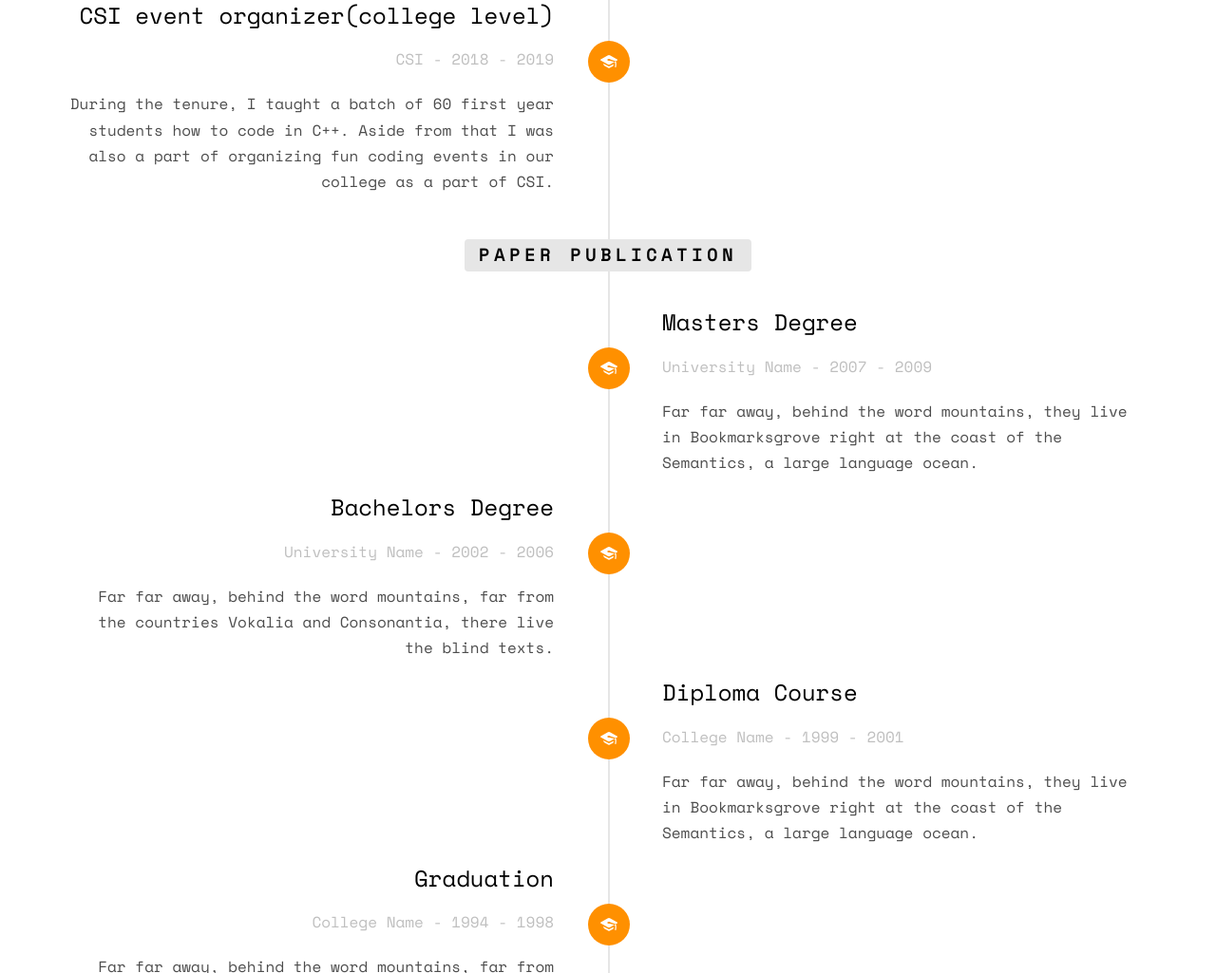
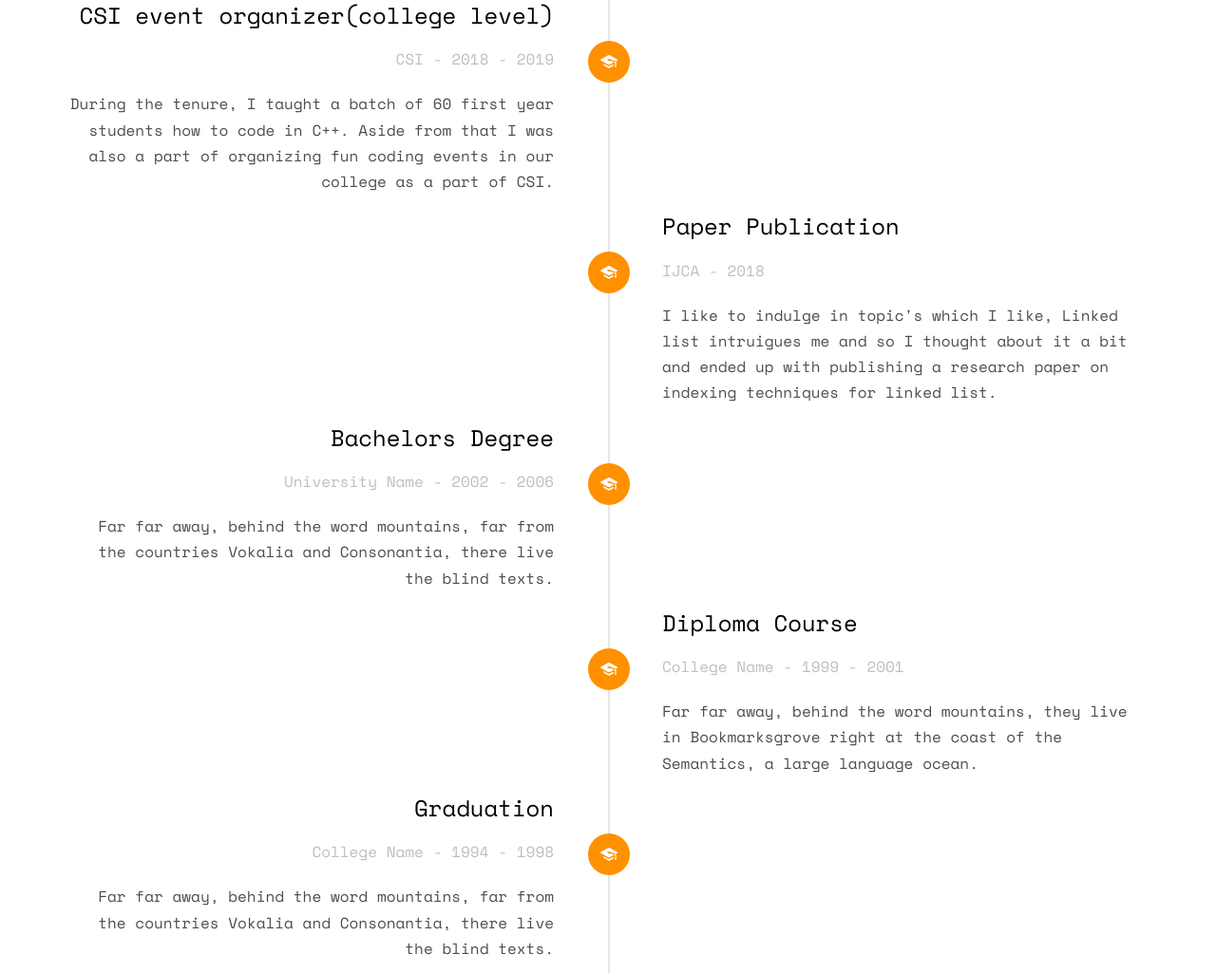
Before and after one commit to sarveshbhatnagar/profile, a plain HTML site: page index.html in a window 1280 px wide. Shown: the part 2505-3530 px from the top of the page at 95% size. Drawn offline with nearby package versions, Linux system fonts and the light colour scheme; some packages are replaced by stand-ins of ours; no server answers; files whose address does not match are found by name.

Commit message:
data entry

```diff
--- a/index.html
+++ b/index.html
@@ -155,19 +155,19 @@
 							</div>
 						</li>
 
-						<br>
-						<li class="timeline-heading text-center animate-box">
+						<!-- <br> -->
+						<!-- <li class="timeline-heading text-center animate-box">
 							<div><h3>Paper Publication</h3></div>
-						</li>
+						</li> -->
 						<li class="timeline-inverted animate-box">
 							<div class="timeline-badge"><i class="icon-graduation-cap"></i></div>
 							<div class="timeline-panel">
 								<div class="timeline-heading">
-									<h3 class="timeline-title">Masters Degree</h3>
-									<span class="company">University Name - 2007 - 2009</span>
+									<h3 class="timeline-title">Paper Publication</h3>
+									<span class="company">IJCA - 2018</span>
 								</div>
 								<div class="timeline-body">
-									<p>Far far away, behind the word mountains, they live in Bookmarksgrove right at the coast of the Semantics, a large language ocean.</p>
+									<p>I like to indulge in topic's which I like, Linked list intruigues me and so I thought about it a bit and ended up with publishing a research paper on indexing techniques for linked list. </p>
 								</div>
 							</div>
 						</li>
```
